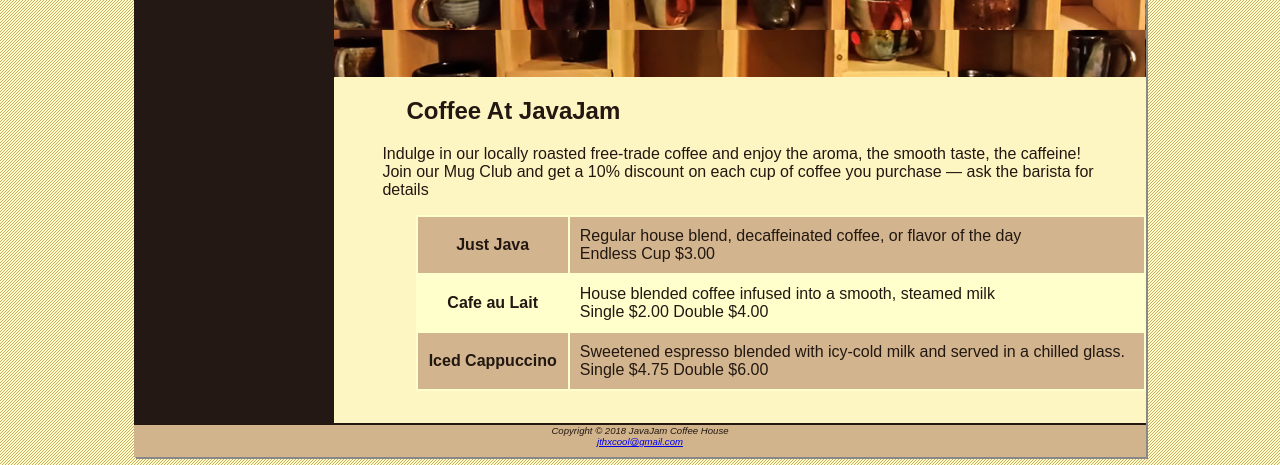
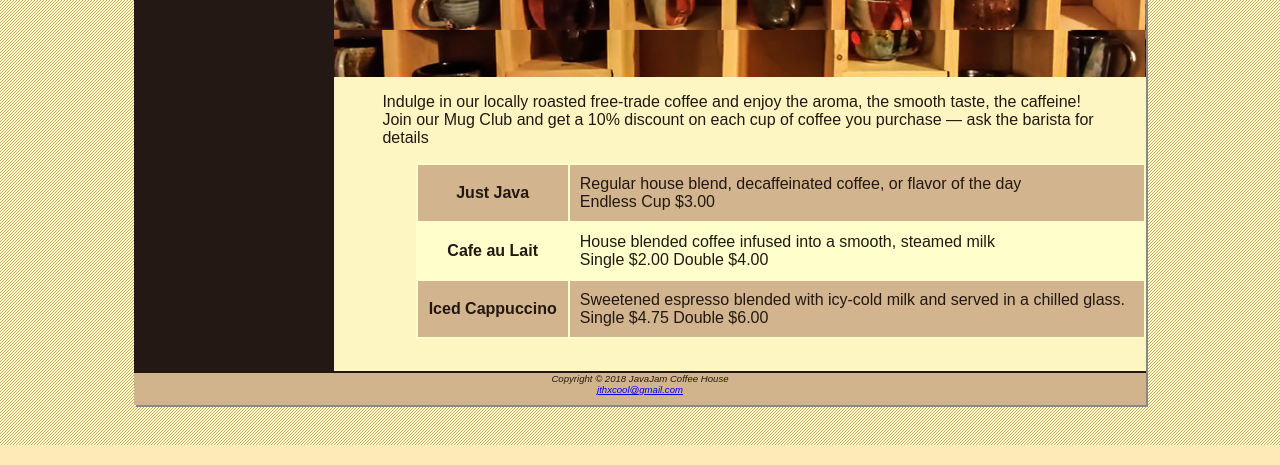
Before and after one commit to TeohJared210718/TeohJared210718.github.io, a plain HTML site: page menu.html in a window 1280 px wide. Shown: the part 355-820 px from the top of the page. Drawn offline with Linux system fonts and the light colour scheme.

Commit message:
change menu header

```diff
--- a/menu.html
+++ b/menu.html
@@ -50,9 +50,7 @@
         <main>
             <div id="heromugs"></div>
 
-            <h2>
-                Coffee At JavaJam
-            </h2>
+
 
             <p>
                 Indulge in our locally roasted free-trade coffee and enjoy the aroma, the smooth
```
